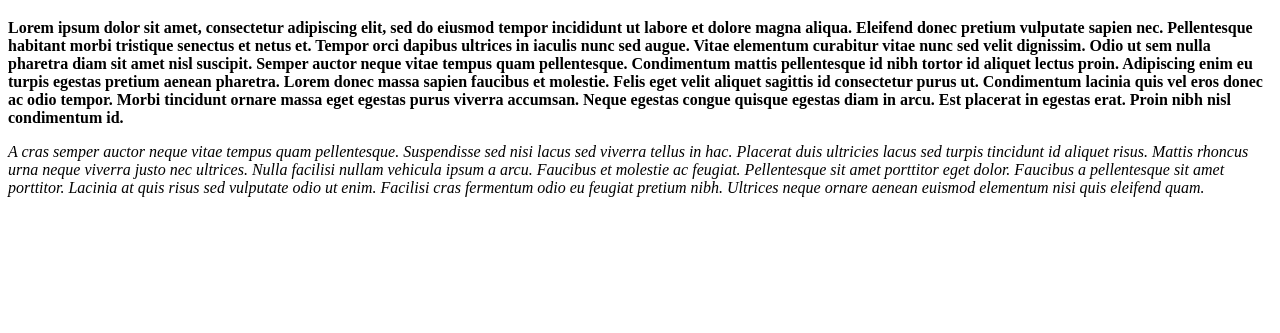
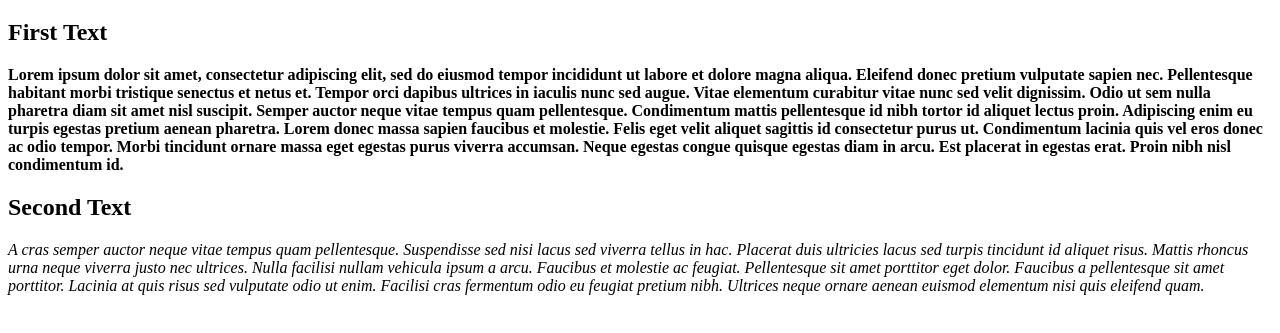
Before and after one commit to Cloudau/html-boilerplate, a plain HTML site: page index.html in a window 1280 px wide. Shown: the part 61-394 px from the top of the page. Drawn offline with Linux system fonts and the light colour scheme.

Commit message:
first comment and second headers

```diff
--- a/index.html
+++ b/index.html
@@ -2,10 +2,12 @@
 <html lang="en">
 <head>
   <meta charset="UTF-8">
-  <title> My first Webpage</title>
+  <title> My first Webpage</title> <!--This a HTML comment-->
 </head>
   <body>
     <h1> These is the first Text i am going to modify</h1>
+
+    <h2> First Text</h2>
     <p><strong> Lorem ipsum dolor sit amet, consectetur adipiscing elit, sed do eiusmod tempor incididunt ut labore et dolore magna aliqua.
     Eleifend donec pretium vulputate sapien nec. Pellentesque habitant morbi tristique senectus et netus et.
     Tempor orci dapibus ultrices in iaculis nunc sed augue. Vitae elementum curabitur vitae nunc sed velit dignissim.
@@ -16,6 +18,7 @@
     Neque egestas congue quisque egestas diam in arcu.
     Est placerat in egestas erat. Proin nibh nisl condimentum id. </strong></p>
 
+    <h2>Second Text</h2>
     <p><em>A cras semper auctor neque vitae tempus quam pellentesque.
       Suspendisse sed nisi lacus sed viverra tellus in hac.
       Placerat duis ultricies lacus sed turpis tincidunt id aliquet risus.
```
